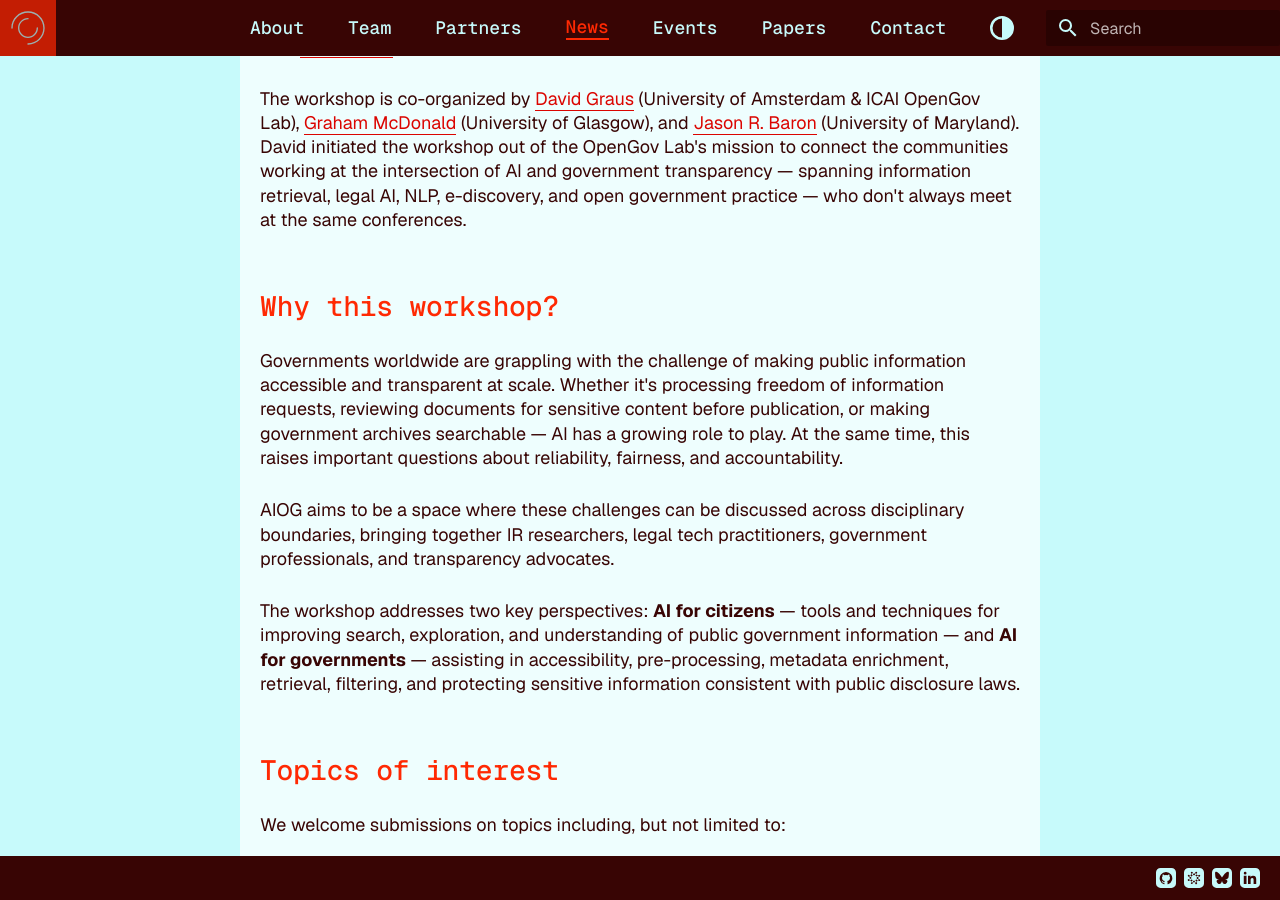
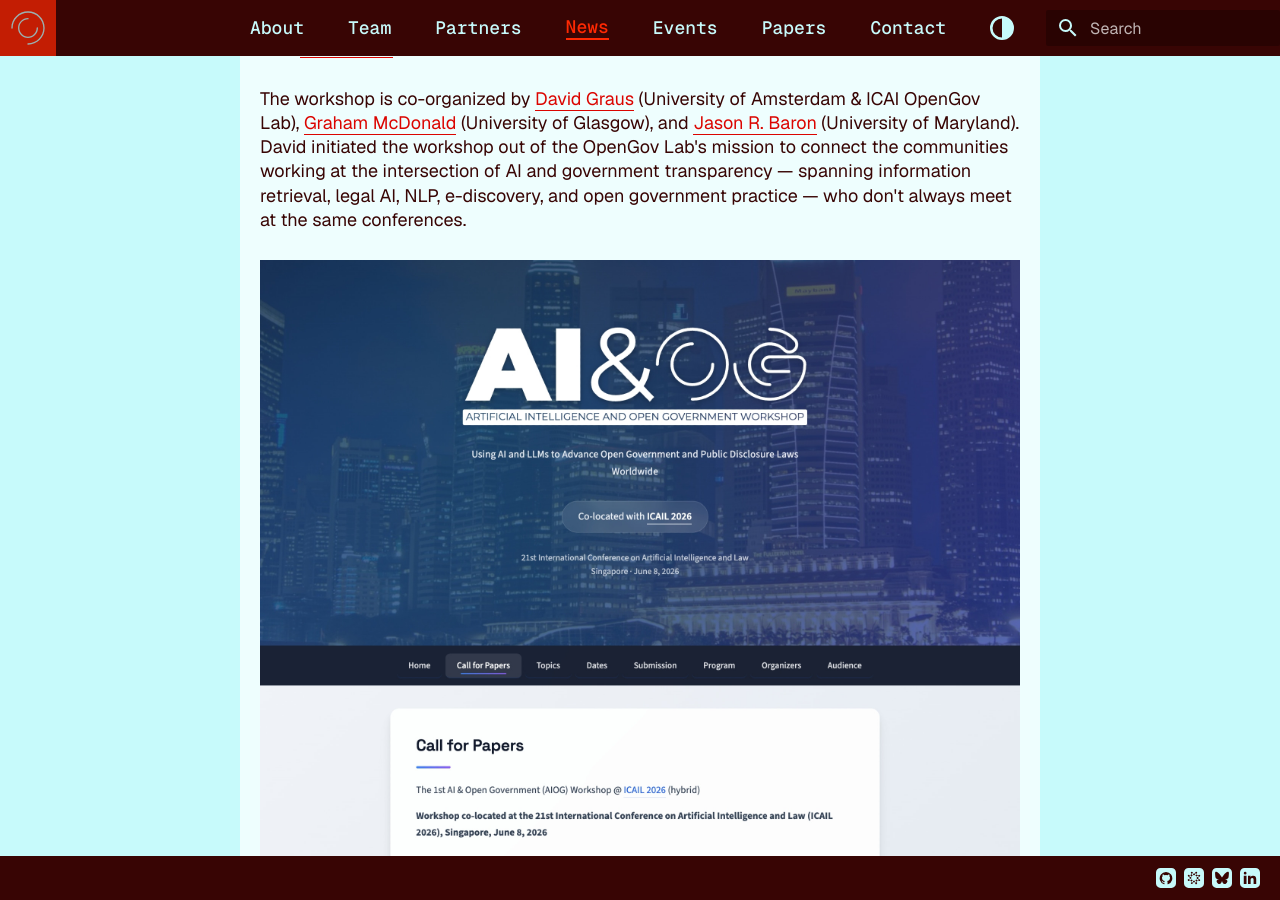
Before and after one commit to opengov-lab/opengov-lab.github.io, an MkDocs documentation site: the page built from docs/blog/posts/20260223-AIOG-workshop-at-ICAIL2026/AIOG-workshop-CFP-published.md, in a window 1280 px wide and 900 px high, scrolled down 317 px. Built offline with MkDocs 1.6.1 and Material for MkDocs 9.7.7, drawn with Linux system fonts in a browser that asks for light colours; some web fonts are replaced.

Commit message:
Add image to AIOG workshop CFP published post
Added an image to the AIOG workshop CFP announcement.

```diff
--- a/docs/blog/posts/20260223-AIOG-workshop-at-ICAIL2026/AIOG-workshop-CFP-published.md
+++ b/docs/blog/posts/20260223-AIOG-workshop-at-ICAIL2026/AIOG-workshop-CFP-published.md
@@ -16,6 +16,9 @@ image: 210e9353-d56e-4bb5-9c66-77cb690e256b.jpg
 We're excited to announce the **1st AI & Open Government Workshop (AIOG)**, co-located with [ICAIL 2026](https://site.smu.edu.sg/icail-2026) in Singapore on **June 8, 2026**. The call for papers is now open!
 
 The workshop is co-organized by [David Graus](https://opengov.nl) (University of Amsterdam & ICAI OpenGov Lab), [Graham McDonald](https://www.gla.ac.uk/schools/computing/staff/grahammcdonald/) (University of Glasgow), and [Jason R. Baron](https://ischool.umd.edu/directory/jason-r-baron/) (University of Maryland). David initiated the workshop out of the OpenGov Lab's mission to connect the communities working at the intersection of AI and government transparency — spanning information retrieval, legal AI, NLP, e-discovery, and open government practice — who don't always meet at the same conferences.
+
+
+![visit AIOG.net for the CfP](210e9353-d56e-4bb5-9c66-77cb690e256b.jpg)
 
 <!-- more -->
 
```
